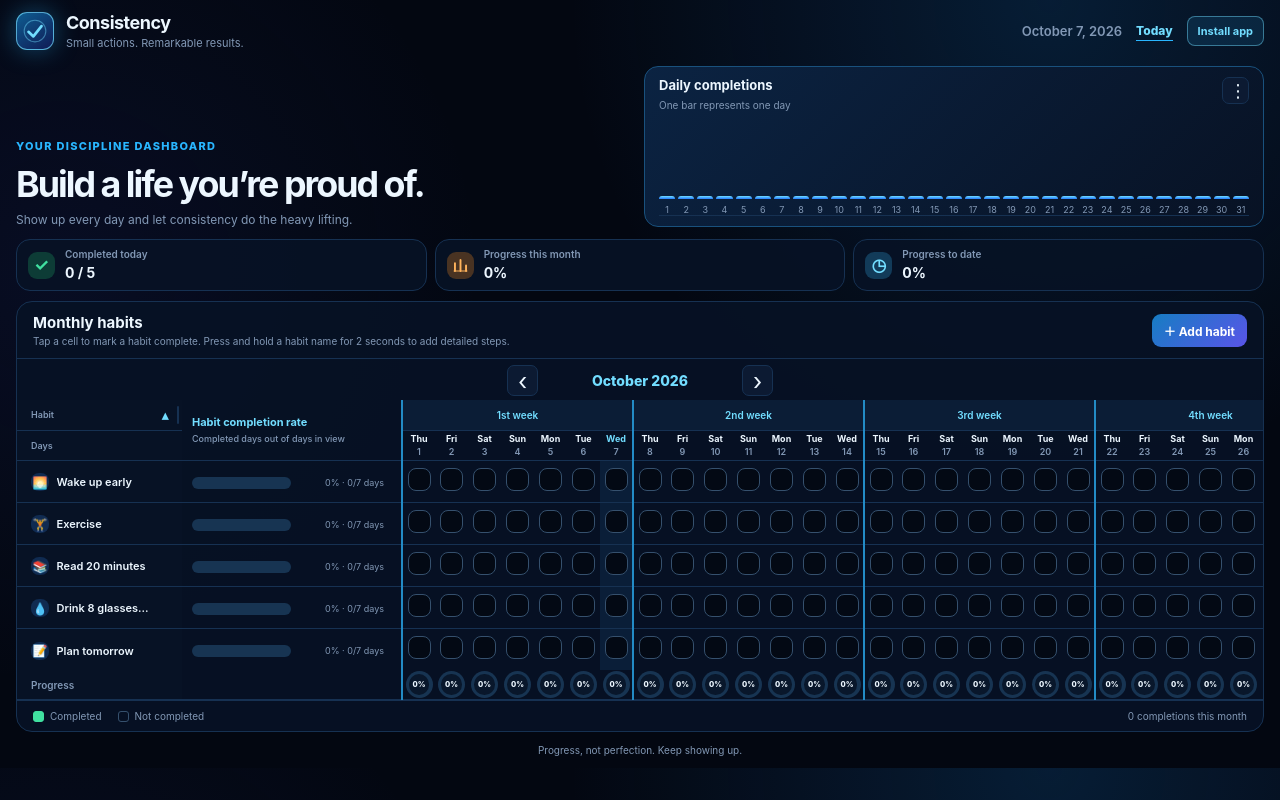
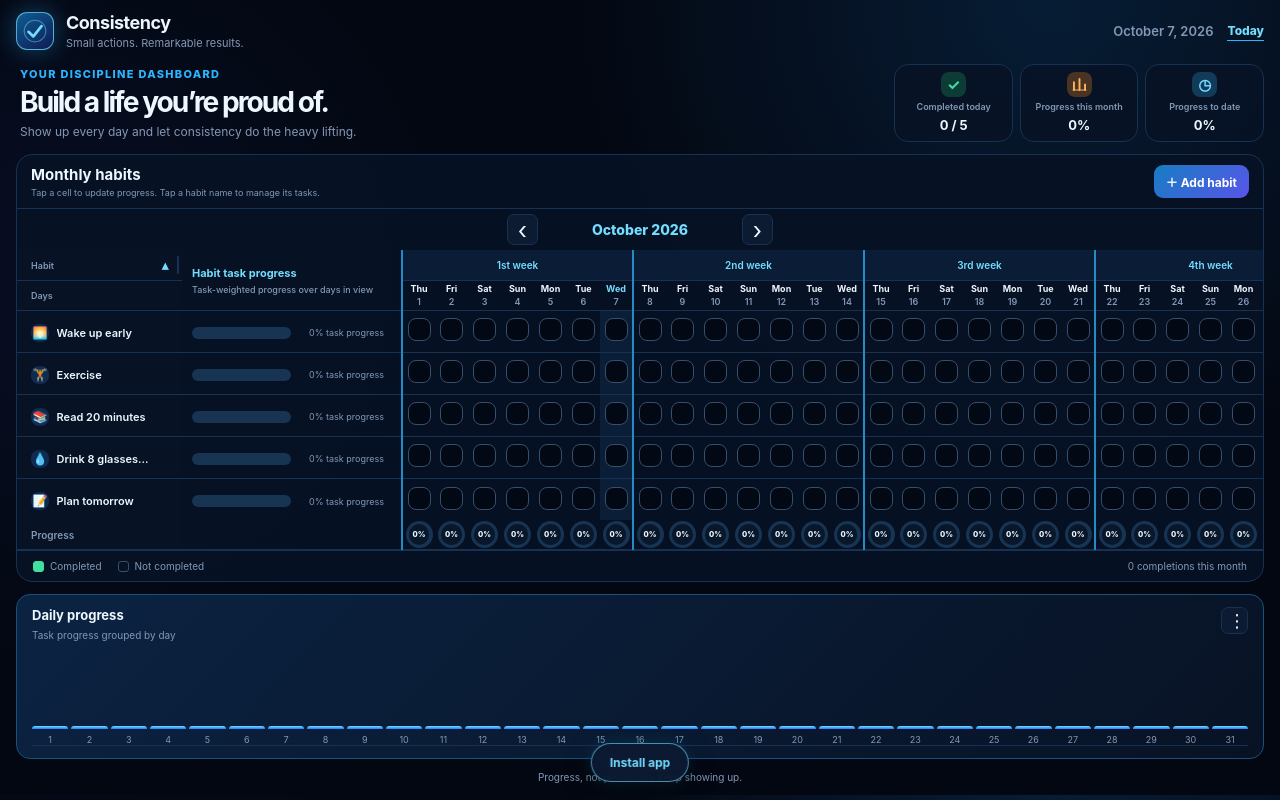
Before and after one commit to benprojects49-star/Consistency-Tracker, a plain HTML site: page index.html in a window 1280 px wide. Both pictures are taken after a click on the button "Show habit progress". Drawn offline with Linux system fonts and the light colour scheme.

Commit message:
Add files via upload

```diff
--- a/index.html
+++ b/index.html
@@ -30,7 +30,6 @@
       <div class="date-display">
         <span id="currentDate"></span>
         <button id="todayButton" class="today-button" type="button">Today</button>
-        <button id="installButton" class="install-button" type="button" hidden>Install app</button>
       </div>
     </header>
 
@@ -100,7 +99,7 @@
       <div class="tracker-heading">
         <div class="tracker-title">
           <h3>Monthly habits</h3>
-          <p>Tap a cell to mark a habit complete. Press and hold a habit name for 2 seconds to add detailed steps.</p>
+          <p>Tap a cell to update progress. Tap a habit name to manage its tasks.</p>
         </div>
 
         <div class="view-controls" aria-label="Monthly habit size controls">
@@ -150,6 +149,8 @@
 
     <p class="footer-message">Progress, not perfection. Keep showing up.</p>
   </main>
+
+  <button id="installButton" class="install-button" type="button" hidden>Install app</button>
 
   <div id="habitModal" class="modal hidden">
     <section class="modal-content" role="dialog" aria-modal="true" aria-labelledby="habitModalTitle">
--- a/script.js
+++ b/script.js
@@ -44,7 +44,6 @@ let deferredInstallPrompt = null;
 let appInstalled = false;
 let detailsHabitId = null;
 let habitColumnResize = null;
-let holdTimer = null;
 let progressPanelVisible = false;
 let habitZoomIndex = getSavedZoom();
 const savedChartMode = readStorage("consistencyChartMode", "daily");
@@ -233,6 +232,19 @@ function getDateKey(date) {
   return `${year}-${month}-${day}`;
 }
 
+function getHabitDayProgress(habit, dateKey) {
+  const tasks = Array.isArray(habit.details) ? habit.details : [];
+  if (tasks.length === 0) return habit.completed[dateKey] ? 1 : 0;
+
+  const hasTaskHistory = tasks.some((task) =>
+    Object.prototype.hasOwnProperty.call(task.completed || {}, dateKey)
+  );
+  if (!hasTaskHistory) return habit.completed[dateKey] ? 1 : 0;
+
+  const completedTasks = tasks.filter((task) => task.completed?.[dateKey]).length;
+  return completedTasks / tasks.length;
+}
+
 function getProgressDates() {
   const isCurrentMonth =
     viewedMonth.getFullYear() === today.getFullYear() &&
@@ -314,7 +326,7 @@ function renderHeaders() {
   document.querySelector(".habit-table").classList.toggle("with-progress", progressPanelVisible);
 
   if (progressPanelVisible) {
-    weekHeaders.insertAdjacentHTML("beforeend", '<th class="progress-column" rowspan="2"><span class="progress-heading-title">Habit completion rate</span><small class="progress-heading-subtitle">Completed days out of days in view</small></th>');
+    weekHeaders.insertAdjacentHTML("beforeend", '<th class="progress-column" rowspan="2"><span class="progress-heading-title">Habit task progress</span><small class="progress-heading-subtitle">Task-weighted progress over days in view</small></th>');
     dayProgressHeaders.insertAdjacentHTML("beforeend", '<td class="progress-column" aria-hidden="true"></td>');
   }
 
@@ -358,8 +370,11 @@ function renderHeaders() {
     dayHeaders.appendChild(th);
 
     const progressCell = document.createElement("th");
-    const completedCount = habits.filter((habit) => habit.completed[dateKey]).length;
-    const progress = habits.length ? Math.round((completedCount / habits.length) * 100) : 0;
+    const completedProgress = habits.reduce(
+      (total, habit) => total + getHabitDayProgress(habit, dateKey),
+      0
+    );
+    const progress = habits.length ? Math.round((completedProgress / habits.length) * 100) : 0;
     const progressCircle = document.createElement("span");
     const progressText = document.createElement("span");
 
@@ -392,23 +407,18 @@ function renderHabits() {
       if (event.target.closest("button")) return;
       openHabitDetails(habit.id);
     });
-    nameCell.addEventListener("pointerdown", (event) => {
-      if (event.target.closest("button")) return;
-      clearTimeout(holdTimer);
-      holdTimer = window.setTimeout(() => openHabitDetails(habit.id), 2000);
-    });
-    ["pointerup", "pointercancel", "pointerleave"].forEach((eventName) => {
-      nameCell.addEventListener(eventName, () => clearTimeout(holdTimer));
-    });
     nameCell.addEventListener("contextmenu", (event) => event.preventDefault());
 
     row.appendChild(nameCell);
 
     if (progressPanelVisible) {
       const elapsedDates = getProgressDates();
-      const completedCount = elapsedDates.filter((dateKey) => habit.completed[dateKey]).length;
+      const completedProgress = elapsedDates.reduce(
+        (total, dateKey) => total + getHabitDayProgress(habit, dateKey),
+        0
+      );
       const progressPercent = elapsedDates.length
-        ? Math.round((completedCount / elapsedDates.length) * 100)
+        ? Math.round((completedProgress / elapsedDates.length) * 100)
         : 0;
       const progressCell = document.createElement("td");
       const progressBar = document.createElement("span");
@@ -425,7 +435,7 @@ function renderHabits() {
       progressFill.className = "habit-progress-fill";
       progressFill.style.width = `${progressPercent}%`;
       progressLabel.className = "habit-progress-label";
-      progressLabel.textContent = `${progressPercent}% · ${completedCount}/${elapsedDates.length} days`;
+      progressLabel.textContent = `${progressPercent}% task progress`;
       progressBar.appendChild(progressFill);
       progressCell.append(progressBar, progressLabel);
       row.appendChild(progressCell);
@@ -474,15 +484,18 @@ function renderChart() {
         const dates = getMonthDates(month);
         const monthHabits = habitMonths[getMonthKey(month)] || [];
         const possible = monthHabits.length * dates.length;
-        const completed = monthHabits.reduce(
-          (total, habit) => total + dates.filter((dateKey) => habit.completed[dateKey]).length,
+        const completedProgress = monthHabits.reduce(
+          (total, habit) => total + dates.reduce(
+            (dayTotal, dateKey) => dayTotal + getHabitDayProgress(habit, dateKey),
+            0
+          ),
           0
         );
 
         return {
           label: month.toLocaleDateString("en-US", { month: "short" }),
-          value: possible ? (completed / possible) * 100 : 0,
-          title: `${month.toLocaleDateString("en-US", { month: "long" })}: ${Math.round(possible ? (completed / possible) * 100 : 0)}% complete`
+          value: possible ? (completedProgress / possible) * 100 : 0,
+          title: `${month.toLocaleDateString("en-US", { month: "long" })}: ${Math.round(possible ? (completedProgress / possible) * 100 : 0)}% task progress`
         };
       })
     : (isWeekly
@@ -493,10 +506,10 @@ function renderChart() {
   barChart.className = `bar-chart ${isYearly ? "monthly" : isWeekly ? "weekly" : "daily"}`;
   document.getElementById("chartTitle").textContent = isYearly
     ? "Monthly progress"
-    : isWeekly ? "Weekly completions" : "Daily completions";
+    : isWeekly ? "Weekly progress" : "Daily progress";
   document.getElementById("chartSubtitle").textContent = isYearly
-    ? `Progress for ${viewedMonth.getFullYear()}`
-    : isWeekly ? "One bar represents one week" : "One bar represents one day";
+    ? `Task progress for ${viewedMonth.getFullYear()}`
+    : isWeekly ? "Task progress grouped by week" : "Task progress grouped by day";
   document.querySelectorAll("[data-chart-mode]").forEach((button) => {
     button.classList.toggle("active", button.dataset.chartMode === chartMode);
   });
@@ -513,18 +526,21 @@ function renderChart() {
       title = group.title;
     } else {
       dateKey = group[0];
-      const completedCount = group.reduce(
-        (total, key) => total + habits.filter((habit) => habit.completed[key]).length,
+      const completedProgress = group.reduce(
+        (total, key) => total + habits.reduce(
+          (dayTotal, habit) => dayTotal + getHabitDayProgress(habit, key),
+          0
+        ),
         0
       );
       value = habits.length
-        ? (completedCount / (habits.length * group.length)) * 100
+        ? (completedProgress / (habits.length * group.length)) * 100
         : 0;
       const date = new Date(`${dateKey}T12:00:00`);
       labelText = isWeekly ? `W${groupIndex + 1}` : date.getDate();
       title = isWeekly
-        ? `Week ${groupIndex + 1}: ${completedCount} completion${completedCount === 1 ? "" : "s"}`
-        : `${date.toLocaleDateString("en-US", { month: "short", day: "numeric" })}: ${completedCount} completion${completedCount === 1 ? "" : "s"}`;
+        ? `Week ${groupIndex + 1}: ${Math.round(value)}% task progress`
+        : `${date.toLocaleDateString("en-US", { month: "short", day: "numeric" })}: ${Math.round(value)}% task progress`;
     }
 
     const column = document.createElement("div");
@@ -548,10 +564,12 @@ function confirmHabitTasks(habit, dateKey) {
     const tasks = Array.isArray(habit.details) ? habit.details : [];
     const checkboxes = [];
     let finished = false;
+    const requiredTasks = Math.ceil(tasks.length / 2);
 
-    taskConfirmMessage.textContent = `Confirm that you completed every task for “${habit.name}”.`;
+    taskConfirmMessage.textContent = `Check at least ${requiredTasks} of ${tasks.length} tasks to mark “${habit.name}” complete. Your selected task progress will be saved.`;
     taskConfirmList.innerHTML = "";
-    acceptTaskConfirmButton.disabled = true;
+    acceptTaskConfirmButton.textContent = "Save progress";
+    acceptTaskConfirmButton.disabled = false;
 
     tasks.forEach((task) => {
       const item = document.createElement("li");
@@ -562,18 +580,14 @@ function confirmHabitTasks(habit, dateKey) {
       checkbox.checked = Boolean(task.completed?.[dateKey]);
       checkbox.setAttribute("aria-label", task.text);
       label.textContent = task.text;
-      checkbox.addEventListener("change", () => {
-        acceptTaskConfirmButton.disabled = !checkboxes.every((entry) => entry.checked);
-      });
       checkboxes.push(checkbox);
       item.append(checkbox, label);
       taskConfirmList.appendChild(item);
     });
 
-    acceptTaskConfirmButton.disabled = !checkboxes.every((checkbox) => checkbox.checked);
     taskConfirmModal.classList.remove("hidden");
 
-    const finish = (confirmed) => {
+    const finish = (result) => {
       if (finished) return;
       finished = true;
       taskConfirmModal.classList.add("hidden");
@@ -581,18 +595,19 @@ function confirmHabitTasks(habit, dateKey) {
       document.getElementById("cancelTaskConfirm").removeEventListener("click", cancel);
       document.getElementById("closeTaskConfirm").removeEventListener("click", cancel);
       taskConfirmModal.removeEventListener("click", dismissBackdrop);
-      resolve(confirmed);
+      resolve(result);
     };
-    const cancel = () => finish(false);
+    const cancel = () => finish(null);
     const accept = () => {
-      if (checkboxes.some((checkbox) => !checkbox.checked)) return;
-      tasks.forEach((task) => {
+      const completedTasks = checkboxes.filter((checkbox) => checkbox.checked).length;
+
+      tasks.forEach((task, index) => {
         task.completed = task.completed && typeof task.completed === "object"
           ? task.completed
           : {};
-        task.completed[dateKey] = true;
+        task.completed[dateKey] = checkboxes[index].checked;
       });
-      finish(true);
+      finish({ isComplete: completedTasks >= requiredTasks });
     };
     const dismissBackdrop = (event) => {
       if (event.target === taskConfirmModal) cancel();
@@ -612,9 +627,13 @@ async function toggleHabit(habitId, dateKey) {
   if (!habit) return;
 
   const isCompleting = !Boolean(habit.completed[dateKey]);
-  if (isCompleting && habit.details?.length && !(await confirmHabitTasks(habit, dateKey))) return;
-
-  habit.completed[dateKey] = isCompleting;
+  if (habit.details?.length) {
+    const taskResult = await confirmHabitTasks(habit, dateKey);
+    if (!taskResult) return;
+    habit.completed[dateKey] = taskResult.isComplete;
+  } else {
+    habit.completed[dateKey] = isCompleting;
+  }
   saveHabits();
   renderHeaders();
   renderHabits();
@@ -665,22 +684,8 @@ function renderDetailsChecklist() {
     const item = document.createElement("li");
     const text = document.createElement("span");
     const removeButton = document.createElement("button");
-    const checkbox = document.createElement("input");
 
-    checkbox.type = "checkbox";
-    detail.completed = detail.completed && typeof detail.completed === "object"
-      ? detail.completed
-      : {};
-    checkbox.checked = Boolean(detail.completed[todayKey]);
-    checkbox.setAttribute("aria-label", `Complete ${detail.text} today`);
     text.textContent = detail.text;
-    item.classList.toggle("done", checkbox.checked);
-    checkbox.addEventListener("change", () => {
-      detail.completed[todayKey] = checkbox.checked;
-      item.classList.toggle("done", checkbox.checked);
-      saveHabits();
-    });
-
     removeButton.type = "button";
     removeButton.className = "detail-remove-button";
     removeButton.textContent = "×";
@@ -691,9 +696,12 @@ function renderDetailsChecklist() {
       habit.details = habit.details.filter((item) => String(item.id) !== String(detail.id));
       saveHabits();
       renderDetailsChecklist();
+      renderHeaders();
+      renderHabits();
+      renderChart();
     });
 
-    item.append(text, removeButton, checkbox);
+    item.append(text, removeButton);
     detailsChecklist.appendChild(item);
   });
 }
@@ -713,8 +721,14 @@ function updateStats() {
   ).length;
 
   const monthCompleted = habits.reduce(
-    (total, habit) =>
-      total + monthDates.filter((date) => habit.completed[date]).length,
+    (total, habit) => total + monthDates.reduce(
+      (dayTotal, dateKey) => dayTotal + getHabitDayProgress(habit, dateKey),
+      0
+    ),
+    0
+  );
+  const completedHabitDays = habits.reduce(
+    (total, habit) => total + monthDates.filter((dateKey) => habit.completed[dateKey]).length,
     0
   );
 
@@ -724,7 +738,10 @@ function updateStats() {
     : 0;
   const elapsedDates = monthDates.filter((dateKey) => dateKey <= todayKey);
   const toDateCompleted = habits.reduce(
-    (total, habit) => total + elapsedDates.filter((date) => habit.completed[date]).length,
+    (total, habit) => total + elapsedDates.reduce(
+      (dayTotal, dateKey) => dayTotal + getHabitDayProgress(habit, dateKey),
+      0
+    ),
     0
   );
   const toDatePossible = habits.length * elapsedDates.length;
@@ -739,7 +756,7 @@ function updateStats() {
   document.getElementById("toDateProgress").textContent = `${toDateProgress}%`;
 
   document.getElementById("completionSummary").textContent =
-    `${monthCompleted} completion${monthCompleted === 1 ? "" : "s"} this month`;
+    `${completedHabitDays} completion${completedHabitDays === 1 ? "" : "s"} this month`;
 }
 
 function changeMonth(amount) {
@@ -892,6 +909,9 @@ detailsForm.addEventListener("submit", (event) => {
   });
   saveHabits();
   renderDetailsChecklist();
+  renderHeaders();
+  renderHabits();
+  renderChart();
   detailsForm.reset();
   detailsForm.classList.add("hidden");
   showDetailsFormButton.setAttribute("aria-expanded", "false");
--- a/styles.css
+++ b/styles.css
@@ -139,13 +139,20 @@ input:focus-visible {
 }
 
 .install-button {
-  padding: 7px 10px;
-  border: 1px solid rgba(114, 221, 255, .45);
-  border-radius: 8px;
-  background: rgba(41, 182, 255, .12);
+  position: fixed;
+  left: 50%;
+  bottom: max(18px, env(safe-area-inset-bottom));
+  z-index: 4;
+  padding: 11px 18px;
+  border: 1px solid rgba(114, 221, 255, .6);
+  border-radius: 999px;
+  background: rgba(12, 26, 50, .94);
   color: var(--blue-bright);
-  font-size: 11px;
+  font-size: 12px;
   font-weight: 700;
+  box-shadow: 0 8px 28px rgba(0, 0, 0, .45), 0 0 18px rgba(41, 182, 255, .2);
+  transform: translateX(-50%);
+  backdrop-filter: blur(12px);
 }
 
 .install-button[hidden] {
@@ -1061,7 +1068,7 @@ input:focus-visible {
 
 .details-checklist li {
   display: grid;
-  grid-template-columns: minmax(0, 1fr) 24px 18px;
+  grid-template-columns: minmax(0, 1fr) 24px;
   align-items: center;
   gap: 10px;
   min-height: 46px;
@@ -1619,6 +1626,117 @@ body.view-compact .habit-title {
   }
 }
 
+@media (min-width: 1024px) {
+  .app-shell {
+    display: grid;
+    grid-template-columns: minmax(0, 7fr) minmax(280px, 3fr);
+    grid-template-areas:
+      "topbar topbar"
+      "intro metrics"
+      "tracker tracker"
+      "trend trend"
+      "footer footer";
+    align-items: start;
+    gap: 12px 16px;
+  }
+
+  .topbar {
+    grid-area: topbar;
+    margin-bottom: 2px;
+  }
+
+  .hero {
+    display: contents;
+  }
+
+  .hero-copy {
+    grid-area: intro;
+    align-self: center;
+    padding: 3px 4px;
+  }
+
+  .hero-copy .eyebrow {
+    margin-bottom: 6px;
+  }
+
+  .hero h2 {
+    font-size: clamp(24px, 2.2vw, 32px);
+  }
+
+  .hero-text {
+    margin-top: 6px;
+  }
+
+  .stats-grid {
+    grid-area: metrics;
+    align-self: stretch;
+    grid-template-columns: repeat(3, minmax(0, 1fr));
+    gap: 7px;
+    margin: 0;
+  }
+
+  .stat-card {
+    min-width: 0;
+    min-height: 68px;
+    flex-direction: column;
+    justify-content: center;
+    gap: 4px;
+    padding: 7px 4px;
+    text-align: center;
+  }
+
+  .stat-icon {
+    width: 25px;
+    height: 25px;
+    border-radius: 8px;
+    font-size: 15px;
+  }
+
+  .stat-card p {
+    font-size: 9px;
+    line-height: 1.25;
+  }
+
+  .stat-card strong {
+    font-size: 13px;
+  }
+
+  .tracker-card {
+    grid-area: tracker;
+    min-width: 0;
+  }
+
+  .tracker-heading {
+    padding: 10px 14px;
+  }
+
+  .tracker-heading p {
+    max-width: 620px;
+    font-size: 9px;
+  }
+
+  .month-navigation {
+    padding: 5px 14px;
+  }
+
+  .chart-dashboard {
+    grid-area: trend;
+    width: 100%;
+    max-width: none;
+    min-width: 0;
+  }
+
+  .chart-card {
+    min-width: 0;
+    padding: 12px 15px;
+  }
+
+  .footer-message {
+    grid-area: footer;
+    margin-top: 0;
+  }
+}
+
 @media (max-width: 900px) {
   body {
     min-height: 100vh;
--- a/sw.js
+++ b/sw.js
@@ -1,4 +1,4 @@
-const CACHE_NAME = "consistency-tracker-v14";
+const CACHE_NAME = "consistency-tracker-v15";
 
 const APP_FILES = [
   "./",
```
Also changed, not shown: icon.svg, manifest.json.
